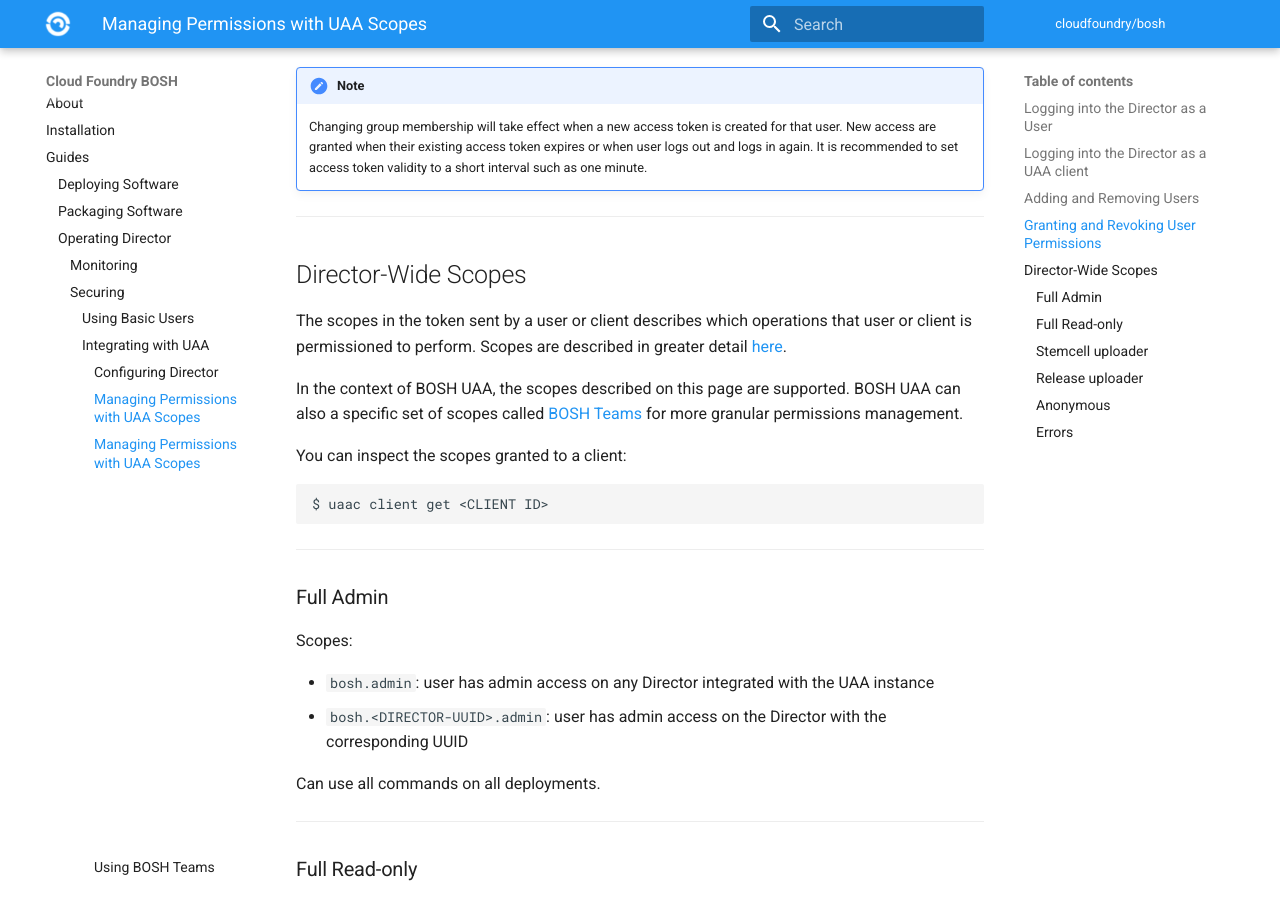
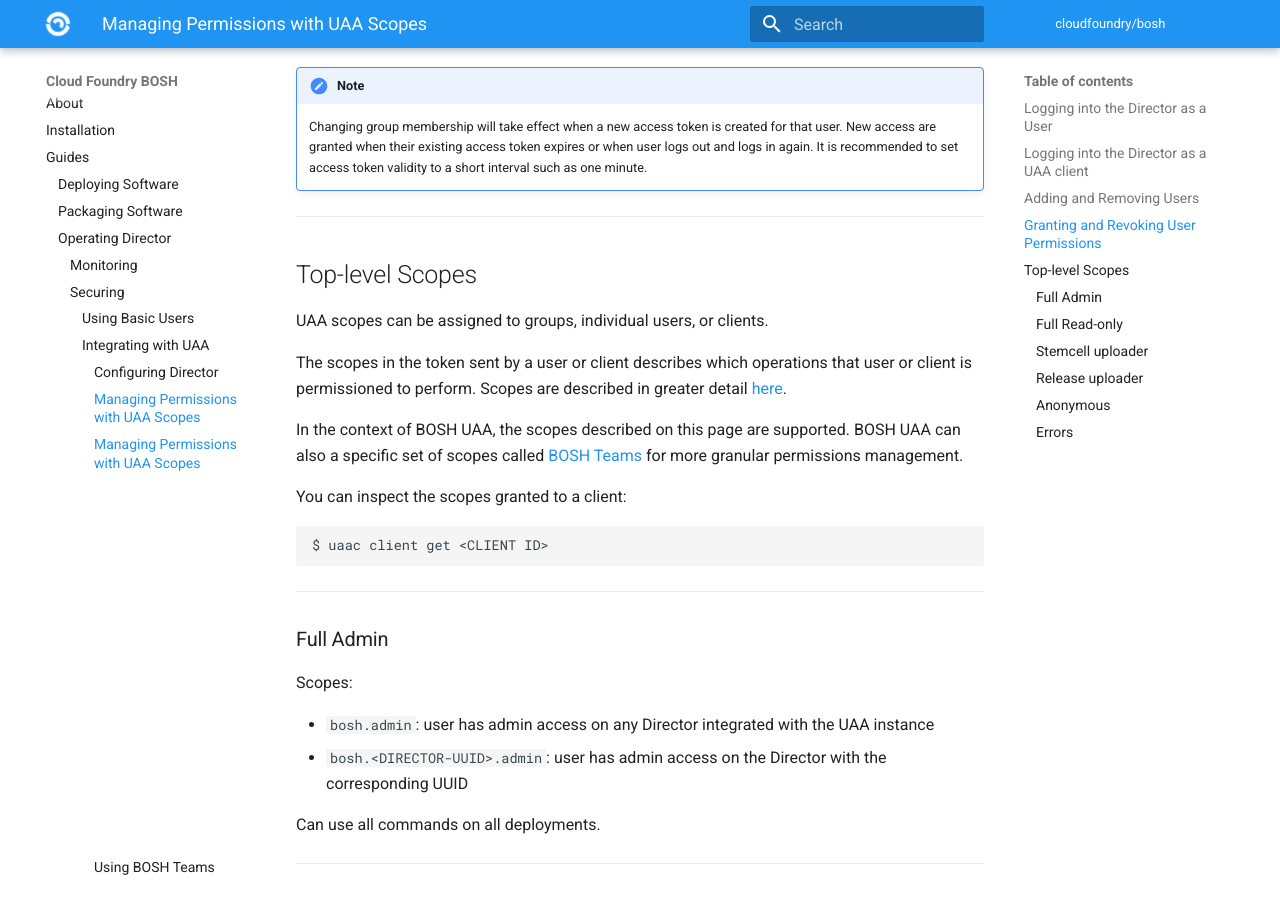
Before and after one commit to cloudfoundry/docs-bosh, an MkDocs documentation site: the page built from content/director-users-uaa-scopes.md, in a window 1280 px wide and 900 px high, scrolled down 1942 px. Built offline with MkDocs 1.6.1 and Material for MkDocs 9.7.7, drawn with Linux system fonts in a browser that asks for light colours; old or Windows-style settings are respelled for this version of MkDocs.

Commit message:
Change "director-level scopes" to "top-level scopes", add sentence about scopes
[#161020991](https://www.pivotaltracker.com/story/show/161020991)

Co-authored-by: Denise Yu <dyu@pivotal.io>

```diff
--- a/content/director-users-uaa-scopes.md
+++ b/content/director-users-uaa-scopes.md
@@ -84,7 +84,9 @@ $ uaac member delete bosh.read some-new-user
     Changing group membership will take effect when a new access token is created for that user. New access are granted when their existing access token expires or when user logs out and logs in again. It is recommended to set access token validity to a short interval such as one minute.
 
 ---
-## Director-Wide Scopes {: #director-wide-scopes }
+## Top-level Scopes {: #top-level-scopes }
+
+UAA scopes can be assigned to groups, individual users, or clients.
 
 The scopes in the token sent by a user or client describes which
 operations that user or client is permissioned to perform. Scopes are
```
